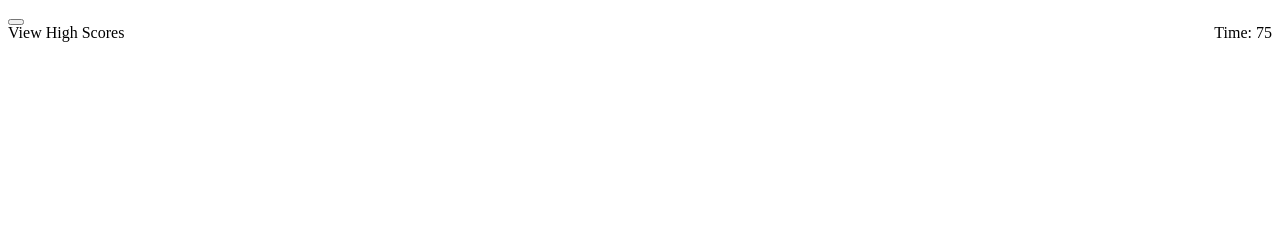
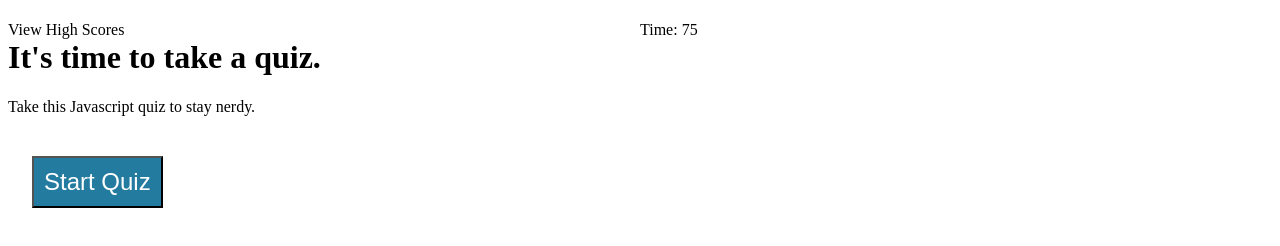
Before and after one commit to angelia-collins/code-quiz, a plain HTML site: page index.html in a window 1280 px wide. Drawn offline with Linux system fonts and the light colour scheme.

Commit message:
added a home screen message, made button big enough to click

```diff
--- a/index.html
+++ b/index.html
@@ -12,6 +12,10 @@
     <div>
         <p id="score">View High Scores</p>
         <p id="timer"></p>
+    </div>
+    <div id="container">
+        <h1></h1>
+        <p id="flavor-text"></p>
         <button></button>
     </div>
     <script src="./script.js"></script>
--- a/script.js
+++ b/script.js
@@ -52,8 +52,10 @@ var QuestionsArr = [
 ]
 var body = document.querySelector("body");
 var timer = document.getElementById("timer");
-var div = document.querySelector("div");
+// var container = document.getElementById("container");
 var startBtn = document.querySelector("button");
+var h1El = document.querySelector("h1");
+var pEl = document.getElementById("flavor-text");
 
 var timeCount = 75;
 
@@ -61,9 +63,18 @@ function setCounterText(){
     timer.textContent = "Time: " + timeCount;
 }
 
+function startScreen(){
+    h1El.textContent = "It's time to take a quiz."
+    pEl.textContent = "Take this Javascript quiz to stay nerdy."
+    startBtn.textContent = "Start Quiz"
+}
+
+startScreen();
+
 setCounterText();
 
-startBtn.addEventListener("click", function() {
+startBtn.addEventListener("click", function(event) {
+    event.preventDefault()
     var timerInterval = setInterval(function() {
         timeCount--;
         setCounterText();
--- a/style.css
+++ b/style.css
@@ -1,8 +1,33 @@
 #score {
-    position: fixed;
+    width: 50%;
     float: left;
+    margin: 0px 0px 0px 0px;
 }
 
 #timer {
-    float: right;
+    width: 50%;
+    float: left;
+    /* position: fixed; */
+    /* right: 0px; */
+    margin: 0px 0px 0px 0px;
 }
+
+button {
+  padding: 10px;
+  margin: 24px;
+  font-size: 24px;
+  background-color: #247BA0;
+  color: white;
+}
+
+.container {
+    width: 100%;
+    margin: 0 auto;
+    /* padding: 20px 20px 20px 20px; */
+    /* text-align: center; */
+    /* vertical-align: auto; */
+}
+
+/* h1 {
+    margin: 100px 20px 20px 20px;
+} */
```
